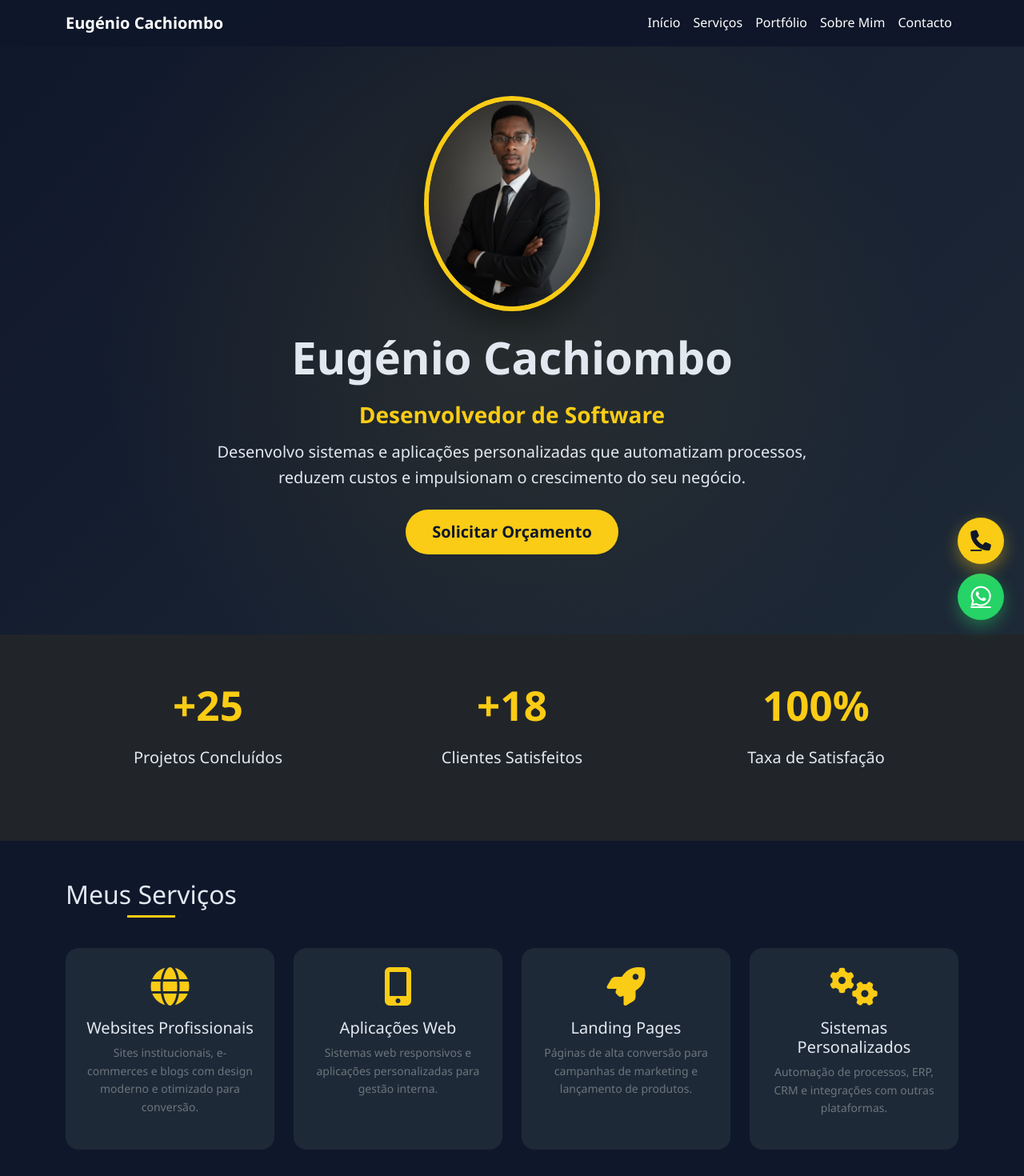
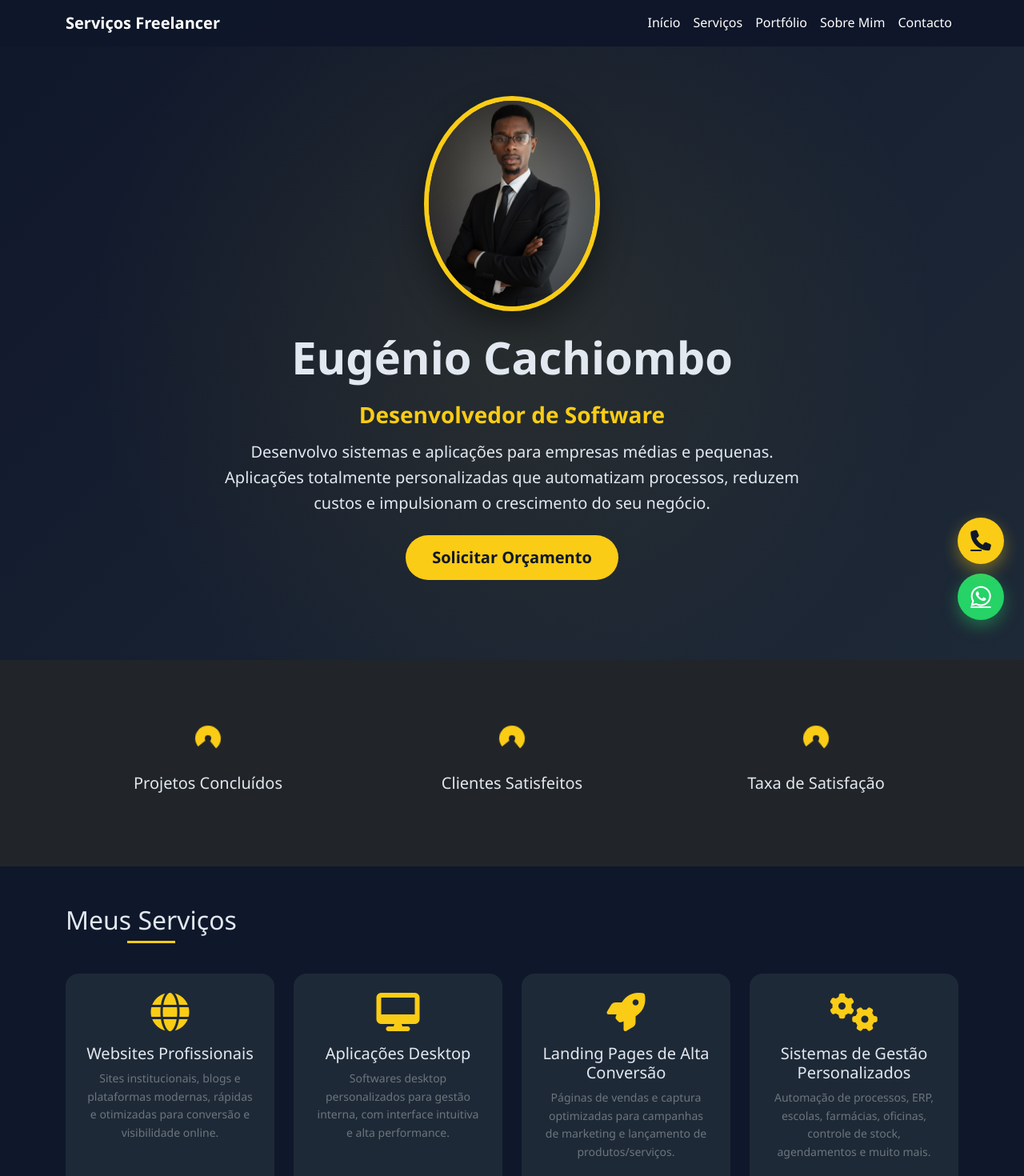
Before and after one commit to eugeniocachiombo/servicos_freela_landing, a Vue app in the folder app/: page /home in a window 1280 px wide. Shown: the top 1470 px of the page at 80% size. Built offline with nearby package versions, Linux system fonts and the light colour scheme.

Commit message:
perf: ajustes

```diff
--- a/app/src/pages/Home.vue
+++ b/app/src/pages/Home.vue
@@ -4,7 +4,7 @@
   <!-- NAV -->
   <nav class="navbar navbar-expand-lg fixed-top">
     <div class="container">
-      <a class="navbar-brand fw-bold text-white" href="#">Eugénio Cachiombo</a>
+      <a class="navbar-brand fw-bold text-white" href="#">Serviços Freelancer</a>
       <button class="navbar-toggler text-white" type="button" data-bs-toggle="collapse" data-bs-target="#navbarNav">
         <i class="fas fa-bars text-white"></i>
       </button>
@@ -27,7 +27,7 @@
       <h1 class="display-4 fw-bold mb-3">Eugénio Cachiombo</h1>
       <p class="lead highlight fs-3 mb-2">Desenvolvedor de Software</p>
       <p class="col-lg-8 mx-auto fs-5 mb-4">
-        Desenvolvo sistemas e aplicações personalizadas que automatizam processos, reduzem custos e impulsionam o crescimento do seu negócio.
+        Desenvolvo sistemas e aplicações para empresas médias e pequenas. Aplicações totalmente personalizadas que automatizam processos, reduzem custos e impulsionam o crescimento do seu negócio.
       </p>
       <a href="#contacto" class="btn btn-custom btn-lg">Solicitar Orçamento</a>
     </div>
@@ -38,15 +38,15 @@
     <div class="container">
       <div class="row text-center">
         <div class="col-md-4 mb-4" data-aos="fade-up">
-          <div class="stat-number">+25</div>
+          <div class="stat-number"><i class="spinner-border"></i></div>
           <p class="fs-5 mt-2">Projetos Concluídos</p>
         </div>
         <div class="col-md-4 mb-4" data-aos="fade-up" data-aos-delay="100">
-          <div class="stat-number">+18</div>
+          <div class="stat-number"><i class="spinner-border"></i></div>
           <p class="fs-5 mt-2">Clientes Satisfeitos</p>
         </div>
         <div class="col-md-4 mb-4" data-aos="fade-up" data-aos-delay="200">
-          <div class="stat-number">100%</div>
+          <div class="stat-number"><i class="spinner-border"></i></div>
           <p class="fs-5 mt-2">Taxa de Satisfação</p>
         </div>
       </div>
@@ -56,34 +56,42 @@
   <!-- SERVIÇOS -->
   <section id="servicos" class="py-5">
   <div class="container">
-      <h2 class="section-title text-center">Meus Serviços</h2>
+    <h2 class="section-title text-center mb-5">Meus Serviços</h2>
+
     <div class="row g-4">
+      <!-- Serviço 1 -->
       <div class="col-md-6 col-lg-3" data-aos="fade-up">
-          <div class="card card-custom p-4 text-center">
+        <div class="card card-custom p-4 text-center h-100">
           <i class="fas fa-globe fa-3x mb-3 highlight"></i>
           <h5>Websites Profissionais</h5>
-            <p class="small text-muted">Sites institucionais, e-commerces e blogs com design moderno e otimizado para conversão.</p>
+          <p class="small text-muted">Sites institucionais, blogs e plataformas modernas, rápidas e otimizadas para conversão e visibilidade online.</p>
         </div>
       </div>
+
+      <!-- Serviço 2 -->
       <div class="col-md-6 col-lg-3" data-aos="fade-up" data-aos-delay="100">
-          <div class="card card-custom p-4 text-center">
-            <i class="fas fa-mobile-alt fa-3x mb-3 highlight"></i>
-            <h5>Aplicações Web</h5>
-            <p class="small text-muted">Sistemas web responsivos e aplicações personalizadas para gestão interna.</p>
+        <div class="card card-custom p-4 text-center h-100">
+          <i class="fas fa-desktop fa-3x mb-3 highlight"></i>
+          <h5>Aplicações Desktop</h5>
+          <p class="small text-muted">Softwares desktop personalizados para gestão interna, com interface intuitiva e alta performance.</p>
         </div>
       </div>
+
+      <!-- Serviço 3 -->
       <div class="col-md-6 col-lg-3" data-aos="fade-up" data-aos-delay="200">
-          <div class="card card-custom p-4 text-center">
+        <div class="card card-custom p-4 text-center h-100">
           <i class="fas fa-rocket fa-3x mb-3 highlight"></i>
-            <h5>Landing Pages</h5>
-            <p class="small text-muted">Páginas de alta conversão para campanhas de marketing e lançamento de produtos.</p>
+          <h5>Landing Pages de Alta Conversão</h5>
+          <p class="small text-muted">Páginas de vendas e captura optimizadas para campanhas de marketing e lançamento de produtos/serviços.</p>
         </div>
       </div>
+
+      <!-- Serviço 4 -->
       <div class="col-md-6 col-lg-3" data-aos="fade-up" data-aos-delay="300">
-          <div class="card card-custom p-4 text-center">
+        <div class="card card-custom p-4 text-center h-100">
           <i class="fas fa-cogs fa-3x mb-3 highlight"></i>
-            <h5>Sistemas Personalizados</h5>
-            <p class="small text-muted">Automação de processos, ERP, CRM e integrações com outras plataformas.</p>
+          <h5>Sistemas de Gestão Personalizados</h5>
+          <p class="small text-muted">Automação de processos, ERP, escolas, farmácias, oficinas, controle de stock, agendamentos e muito mais.</p>
         </div>
       </div>
     </div>
```
Lines whose indentation alone changed are shown as unchanged.
